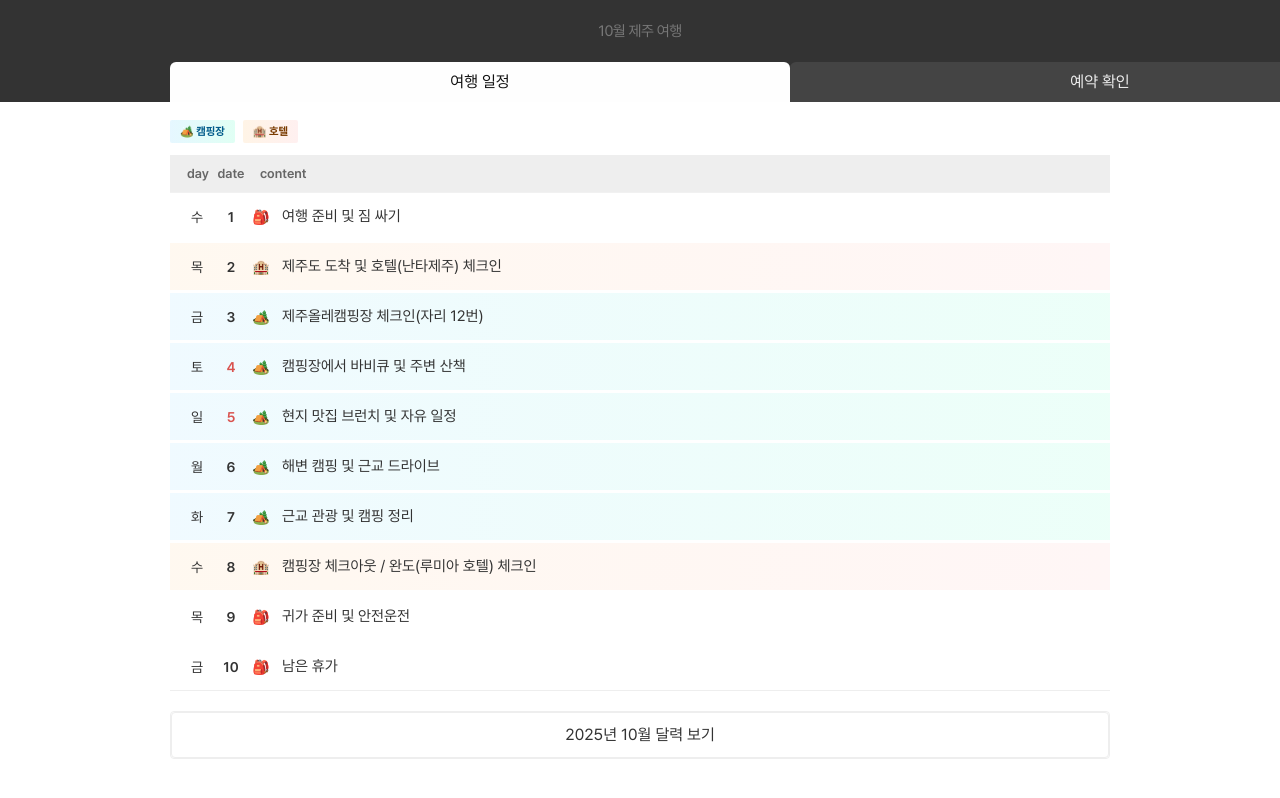
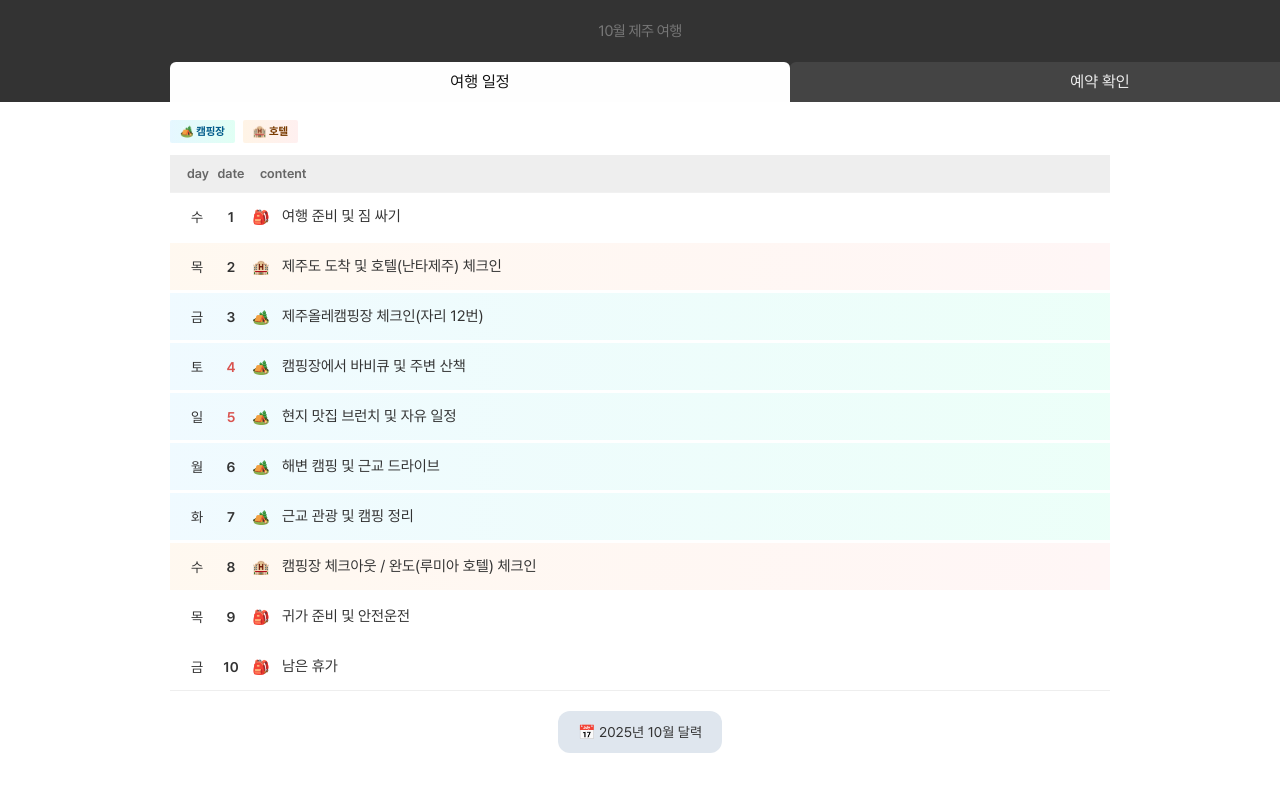
Before and after one commit to jdwcg/travel, a React (Vite) app: page /schedule in a window 1280 px wide. Built offline with nearby package versions, Linux system fonts and the light colour scheme.

Commit message:
달력 버튼 개선

```diff
--- a/src/pages/SchedulePage.tsx
+++ b/src/pages/SchedulePage.tsx
@@ -91,7 +91,7 @@ export default function SchedulePage() {
 
             <CalendarView>
                 <CalendarLink to="/calendar" aria-label="달력으로 이동">
-                    2025년 10월 달력 보기
+                    📅 2025년 10월 달력
                 </CalendarLink>
             </CalendarView>
         </Container>
@@ -106,7 +106,6 @@ export const CalendarView = styled.div`
     display: flex;
     justify-content: center;
     align-items: center;
-    border: 1px solid #eee;
     border-radius: 4px;
 `;
 export const CalendarLink = styled(Link)`
@@ -116,11 +115,13 @@ export const CalendarLink = styled(Link)`
     z-index: 1;
     display: flex;
     justify-content: center;
-    border: 1px solid #eee;
     border-radius: 4px;
-    width: 100%;
+    /* width: 100%; */
+    font-size: 14px;
     text-align: center;
+    background-color: #dfe6ee;
+    border-radius: 12px;
     &:hover {
-        background: #fbfbff;
+        background: #d2d9e0;
     }
 `;
```
